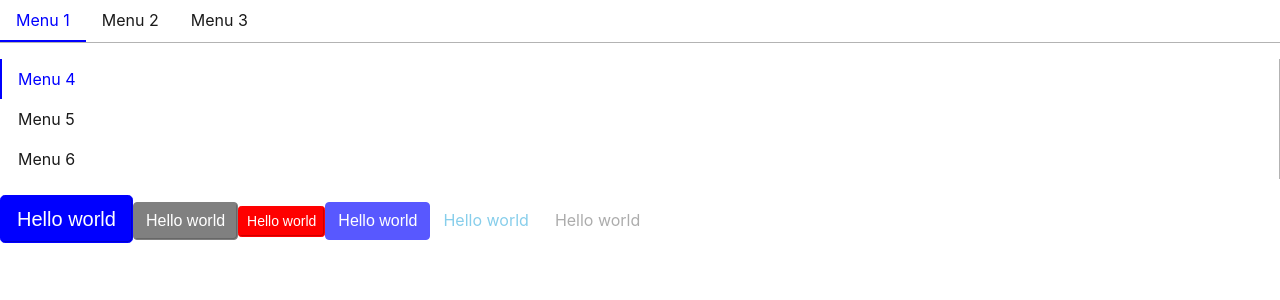
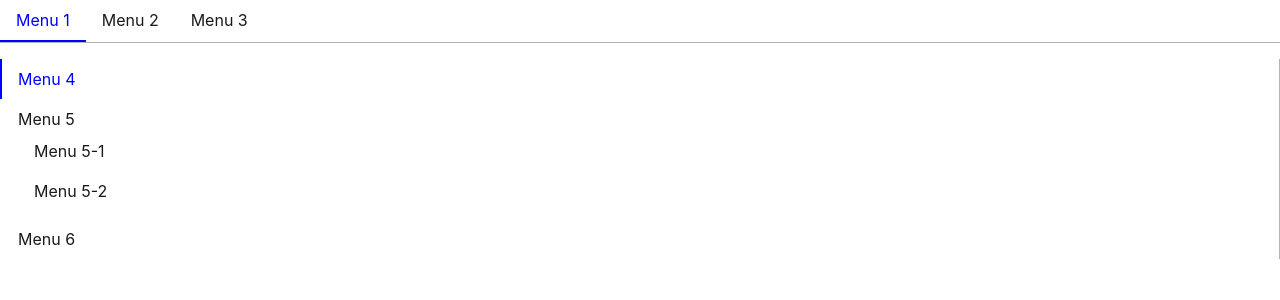
Before and after one commit to JohnsonMao/e-commerce, a React (Vite) app: page / in a window 1280 px wide. Shown: the top 300 px of the page. Built offline with nearby package versions, Linux system fonts and the light colour scheme.

Commit message:
feat: subMenu component

```diff
--- a/src/App.tsx
+++ b/src/App.tsx
@@ -1,41 +1,24 @@
-import Button from './components/Button';
-import Menu, { MenuItem } from './components/Menu';
+import Menu, { MenuItem, SubMenu } from './components/Menu';
 
 function App() {
 	return (
 		<>
 			<Menu>
-				{
-					[1, 2, 3].map((n, i) => (
-						<MenuItem key={i}>Menu {n}</MenuItem>
-					))
-				}
+				<MenuItem>Menu 1</MenuItem>
+				<SubMenu title="Menu 2">
+					<MenuItem>Menu 2-1</MenuItem>
+					<MenuItem>Menu 2-2</MenuItem>
+				</SubMenu>
+				<MenuItem>Menu 3</MenuItem>
 			</Menu>
-			<Menu mode='vertical'>
-				{
-					[4, 5, 6].map((n, i) => (
-						<MenuItem key={i}>Menu {n}</MenuItem>
-					))
-				}
+			<Menu mode='vertical' defaultOpenSubMenu={['1']}>
+				<MenuItem>Menu 4</MenuItem>
+				<SubMenu title="Menu 5">
+					<MenuItem>Menu 5-1</MenuItem>
+					<MenuItem>Menu 5-2</MenuItem>
+				</SubMenu>
+				<MenuItem>Menu 6</MenuItem>
 			</Menu>
-			<Button variant="primary" size="lg">
-				Hello world
-			</Button>
-			<Button variant="secondary">
-				Hello world
-			</Button>
-			<Button variant="danger" size="sm">
-				Hello world
-			</Button>
-			<Button disabled={true}>
-				Hello world
-			</Button>
-			<Button variant="link">
-				Hello world
-			</Button>
-			<Button variant="link" disabled={true}>
-				Hello world
-			</Button>
 		</>
 	);
 }
--- a/src/components/Menu/Menu.tsx
+++ b/src/components/Menu/Menu.tsx
@@ -2,24 +2,27 @@ import React, { createContext, useState } from 'react';
 import { classNames } from '../../utils';
 import { MenuItemProps } from './MenuItem';
 
-type SelectFunction = (selectIndex: number) => void;
+export type SelectCallback = (selectIndex: string) => void;
 
 interface IMenuContext {
-	index: number;
-	onSelect?: SelectFunction;
+	index: string;
+	mode?: MenuMode;
+	defaultOpenSubMenu?: string[];
+	onSelect?: SelectCallback;
 }
 
-export const MenuContext = createContext<IMenuContext>({ index: 0 });
+export const MenuContext = createContext<IMenuContext>({ index: '0' });
 
 type MenuMode = 'horizontal' | 'vertical';
 
 export interface MenuProps {
-	defaultIndex?: number;
+	defaultIndex?: string;
 	className?: string;
 	mode?: MenuMode;
 	style?: React.CSSProperties;
 	children?: React.ReactNode;
-	onSelect?: SelectFunction;
+	defaultOpenSubMenu?: string[];
+	onSelect?: SelectCallback;
 }
 
 const Menu: React.FC<MenuProps> = ({
@@ -28,27 +31,31 @@ const Menu: React.FC<MenuProps> = ({
 	className,
 	style,
 	children,
+	defaultOpenSubMenu,
 	onSelect
 }) => {
 	const [currentActive, setActive] = useState(defaultIndex);
-	const classes = classNames('menu', className, {
-		'menu-vertical': mode === 'vertical'
-	});
-	const handleClick = (index: number) => {
+	const classes = classNames('menu', className, [
+		mode === 'vertical' ? 'menu-vertical' : 'menu-horizontal'
+	]);
+	const handleClick = (index: string) => {
 		setActive(index);
 		if (typeof onSelect === 'function') onSelect(index);
 	};
 	const menuContext: IMenuContext = {
-		index: currentActive ?? 0,
+		index: currentActive ?? '0',
+		mode,
+		defaultOpenSubMenu,
 		onSelect: handleClick
 	};
 
 	const renderChildren = () => {
 		return React.Children.map(children, (child, index) => {
 			const el = child as React.FunctionComponentElement<MenuItemProps>;
+			const passedName = ['MenuItem', 'SubMenu'];
 
-			if (el.type.displayName === 'MenuItem') {
-				return React.cloneElement(el, { index });
+			if (passedName.includes(el.type.displayName || '')) {
+				return React.cloneElement(el, { index: index.toString() });
 			} else {
 				console.error(
 					'Warning: Menu has a child which is not a MenuItem component.'
@@ -67,8 +74,9 @@ const Menu: React.FC<MenuProps> = ({
 };
 
 Menu.defaultProps = {
-	defaultIndex: 0,
-	mode: 'horizontal'
+	defaultIndex: '0',
+	mode: 'horizontal',
+	defaultOpenSubMenu: []
 };
 
 export default Menu;
--- a/src/components/Menu/MenuItem.tsx
+++ b/src/components/Menu/MenuItem.tsx
@@ -1,14 +1,14 @@
 import React, { useContext } from 'react';
 import { classNames } from '../../utils';
-import { MenuContext } from './Menu';
+import { MenuContext, SelectCallback } from './Menu';
 
 export interface MenuItemProps {
-	index?: number;
+	index?: string;
 	disabled?: boolean;
 	className?: string;
 	style?: React.CSSProperties;
 	children?: React.ReactNode;
-	onSelect?: (selectIndex: number) => void;
+	onSelect?: SelectCallback;
 }
 
 const MenuItem: React.FC<MenuItemProps> = ({
@@ -24,7 +24,7 @@ const MenuItem: React.FC<MenuItemProps> = ({
 		active: context.index === index
 	});
 	const handleClick = () => {
-		if (context.onSelect && !disabled && typeof index === 'number') {
+		if (context.onSelect && !disabled && typeof index === 'string') {
 			context.onSelect(index);
 		}
 	};
--- /dev/null
+++ b/src/components/Menu/SubMenu.tsx
@@ -0,0 +1,79 @@
+import React, { useState, useContext } from 'react';
+import { classNames } from '../../utils';
+import { MenuContext } from './Menu';
+import { MenuItemProps } from './MenuItem';
+
+export interface SubMenuProps {
+	index?: string;
+	title: string;
+	className?: string;
+	children?: React.ReactNode;
+}
+
+const SubMenu: React.FC<SubMenuProps> = ({
+	index,
+	title,
+	className,
+	children
+}) => {
+	const context = useContext(MenuContext);
+	const isOpen =
+		context.mode === 'vertical' &&
+		!!context.defaultOpenSubMenu?.includes(index || '');
+	const [subMenuOpen, setSubMenuOpen] = useState(isOpen);
+	const classes = classNames('menu-item sub-menu-item', className, {
+		active: context.index === index
+	});
+	const handleClick = (e: React.MouseEvent) => {
+		e.preventDefault();
+		setSubMenuOpen(!subMenuOpen);
+	};
+	const handleMouse = (e: React.MouseEvent, toggle: boolean) => {
+		e.preventDefault();
+		setSubMenuOpen(toggle);
+	};
+	const clickEvent =
+		context.mode === 'vertical'
+			? {
+					onClick: handleClick
+			  }
+			: {};
+	const mouseEvent =
+		context.mode !== 'vertical'
+			? {
+					onMouseEnter: (e: React.MouseEvent) => handleMouse(e, true),
+					onMouseLeave: (e: React.MouseEvent) => handleMouse(e, false)
+			  }
+			: {};
+	const renderChildren = () => {
+		const subMenuClasses = classNames('sub-menu', { opened: subMenuOpen });
+		const childrenEl = React.Children.map(children, (child, i) => {
+			const el = child as React.FunctionComponentElement<MenuItemProps>;
+
+			if (el.type.displayName === 'MenuItem') {
+				return React.cloneElement(el, {
+					index: `${index}-${i}`
+				});
+			} else {
+				console.error(
+					'Warning: SubMenu has a child which is not a MenuItem component.'
+				);
+			}
+		});
+
+		return <ul className={subMenuClasses}>{childrenEl}</ul>;
+	};
+
+	return (
+		<li className={classes} {...mouseEvent}>
+			<div className="sub-menu-title" {...clickEvent}>
+				{title}
+			</div>
+			{renderChildren()}
+		</li>
+	);
+};
+
+SubMenu.displayName = 'SubMenu';
+
+export default SubMenu;
--- a/src/components/Menu/_menu.scss
+++ b/src/components/Menu/_menu.scss
@@ -15,7 +15,8 @@
 			pointer-events: none;
 		}
 
-        &.active, &:hover {
+		&.active,
+		&:hover {
 			color: $menu-item-active-color;
 			border-color: $menu-item-active-color;
 		}
@@ -29,9 +30,50 @@
 			border-bottom: 0px;
 			border-left: $menu-item-active-border-width solid transparent;
 
-            &.active, &:hover {
+			&.active,
+			&:hover {
 				border-color: $menu-item-active-color;
 			}
 		}
 	}
+
+	&-horizontal {
+		.sub-menu {
+			position: absolute;
+            left: 0;
+            top: calc(100% + 2px);
+			width: max-content;
+			background: $sub-menu-background-color;
+			border-radius: $sub-menu-border-radius;
+            box-shadow: $sub-menu-box-shadow;
+
+			&-item {
+				position: relative;
 			}
+		}
+	}
+}
+
+.sub-menu {
+    display: none;
+
+    &.opened {
+        display: block;
+    }
+
+	.menu-item {
+		color: $body-color;
+		border-left: 0px;
+		border-bottom: 0px;
+
+		&:hover,
+        &:focus,
+        &.active {
+            color: $sub-menu-hover-color;
+		}
+
+        &.disabled {
+            color: $sub-menu-disabled-color;
+        }
+	}
+}
--- a/src/components/Menu/index.tsx
+++ b/src/components/Menu/index.tsx
@@ -1,6 +1,7 @@
 import Menu from './Menu';
 
 export * from './Menu';
-export { default as MenuItem } from './MenuItem'
+export { default as MenuItem } from './MenuItem';
+export { default as SubMenu } from './SubMenu';
 
 export default Menu;
--- a/src/styles/_variables.scss
+++ b/src/styles/_variables.scss
@@ -106,3 +106,9 @@ $menu-item-padding: .5rem 1rem !default;
 $menu-item-active-color: $primary !default;
 $menu-item-active-border-width: 2px !default;
 $menu-item-disabled-color: $disabled !default;
+
+$sub-menu-box-shadow: 0 0 4px rgba($black, .3) !default;
+$sub-menu-border-radius: $border-radius !default;
+$sub-menu-background-color: $white !default;
+$sub-menu-hover-color: $primary !default;
+$sub-menu-disabled-color: $disabled !default;
```
Also changed, not shown: 1 other file (tests, documents, lock files or other folders). Lines whose indentation alone changed are shown as unchanged.
